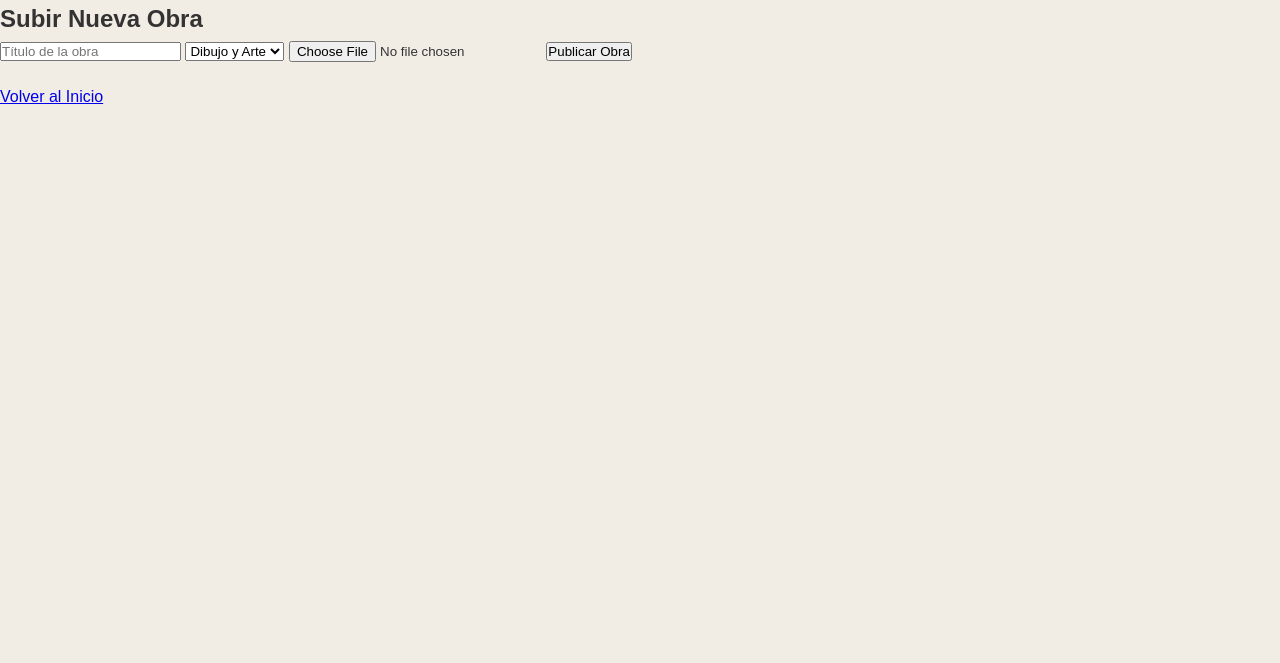
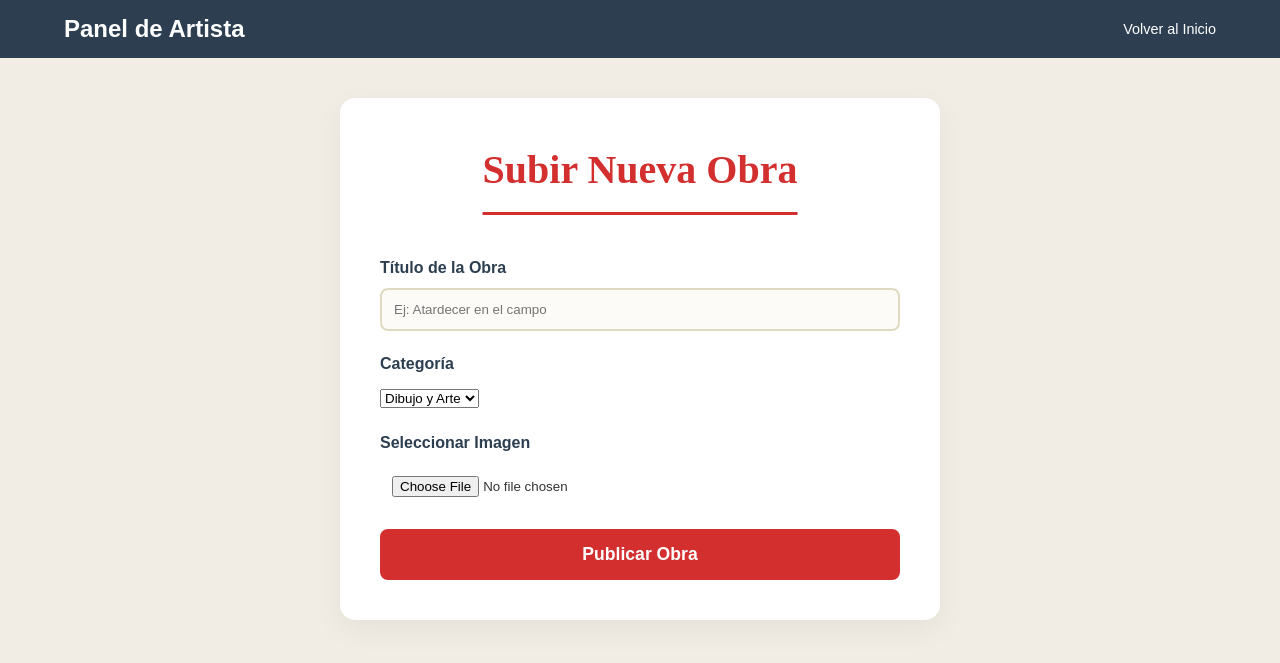
Before and after one commit to Carmen-Rohr/creaciones-sin-fronteras, a website: page subir.html in a window 1280 px wide. Drawn offline with Linux system fonts and the light colour scheme.

Commit message:
Cambios en el estilo de subir

```diff
--- a/subir.html
+++ b/subir.html
@@ -4,25 +4,44 @@
     <meta charset="UTF-8">
     <meta name="viewport" content="width=device-width, initial-scale=1.0">
     <title>Subir Obra - Creaciones Sin Fronteras</title>
-    <link rel="stylesheet" href="estilos.css">
+    <link rel="stylesheet" href="estilos.css?v=1.2">
 </head>
 <body>
 
-    <div class="form-container">
-        <h2>Subir Nueva Obra</h2>
+    <header class="header">
+        <div class="logo">
+            <h1 style="color: white; margin: 0;">Panel de Artista</h1>
+        </div>
+        <nav class="nav">
+            <ul>
+                <li><a href="index.html">Volver al Inicio</a></li>
+            </ul>
+        </nav>
+    </header>
 
-        <input type="text" id="titulo" placeholder="Título de la obra" required>
+    <div class="container">
+        <div class="contacto-contenedor"> <h2 class="section-title">Subir Nueva Obra</h2>
 
-        <select id="categoria">
-            <option value="dibujos">Dibujo y Arte</option>
-            <option value="historietas">Historieta</option>
-        </select>
+            <div class="grupo-input">
+                <label>Título de la Obra</label>
+                <input type="text" id="titulo" placeholder="Ej: Atardecer en el campo" required>
+            </div>
 
-        <input type="file" id="archivo" accept="image/*">
+            <div class="grupo-input">
+                <label>Categoría</label>
+                <select id="categoria">
+                    <option value="dibujos">Dibujo y Arte</option>
+                    <option value="historietas">Historieta</option>
+                </select>
+            </div>
 
-        <button onclick="uploadImage()" id="btn-subir">Publicar Obra</button>
-        <br>
-        <a href="index.html" style="display:block; margin-top:20px;">Volver al Inicio</a>
+            <div class="grupo-input">
+                <label>Seleccionar Imagen</label>
+                <input type="file" id="archivo" accept="image/*" style="background: none; border: none;">
+            </div>
+
+            <button onclick="uploadImage()" id="btn-subir" class="btn-enviar">Publicar Obra</button>
+        </div>
     </div>
 
     <script>
@@ -41,7 +60,6 @@
                 return;
             }
 
-            // Cambiamos el texto del botón para saber que está trabajando
             btn.innerText = "Subiendo...";
             btn.disabled = true;
 
@@ -52,7 +70,7 @@
             formData.append('context', `caption=${title}`);
 
             try {
-                // !!! REEMPLAZA 'TU_USUARIO' POR TU CLOUD NAME REAL !!!
+                // Tu usuario real
                 const res = await fetch('https://api.cloudinary.com/v1_1/dqbrrsuxb/image/upload', {
                     method: 'POST',
                     body: formData
@@ -64,7 +82,6 @@
                     alert("¡Publicado con éxito!");
                     window.location.href = 'index.html';
                 } else {
-                    console.error("Detalle:", data);
                     alert("Error: " + (data.error ? data.error.message : "No se pudo subir"));
                 }
             } catch (err) {
```
